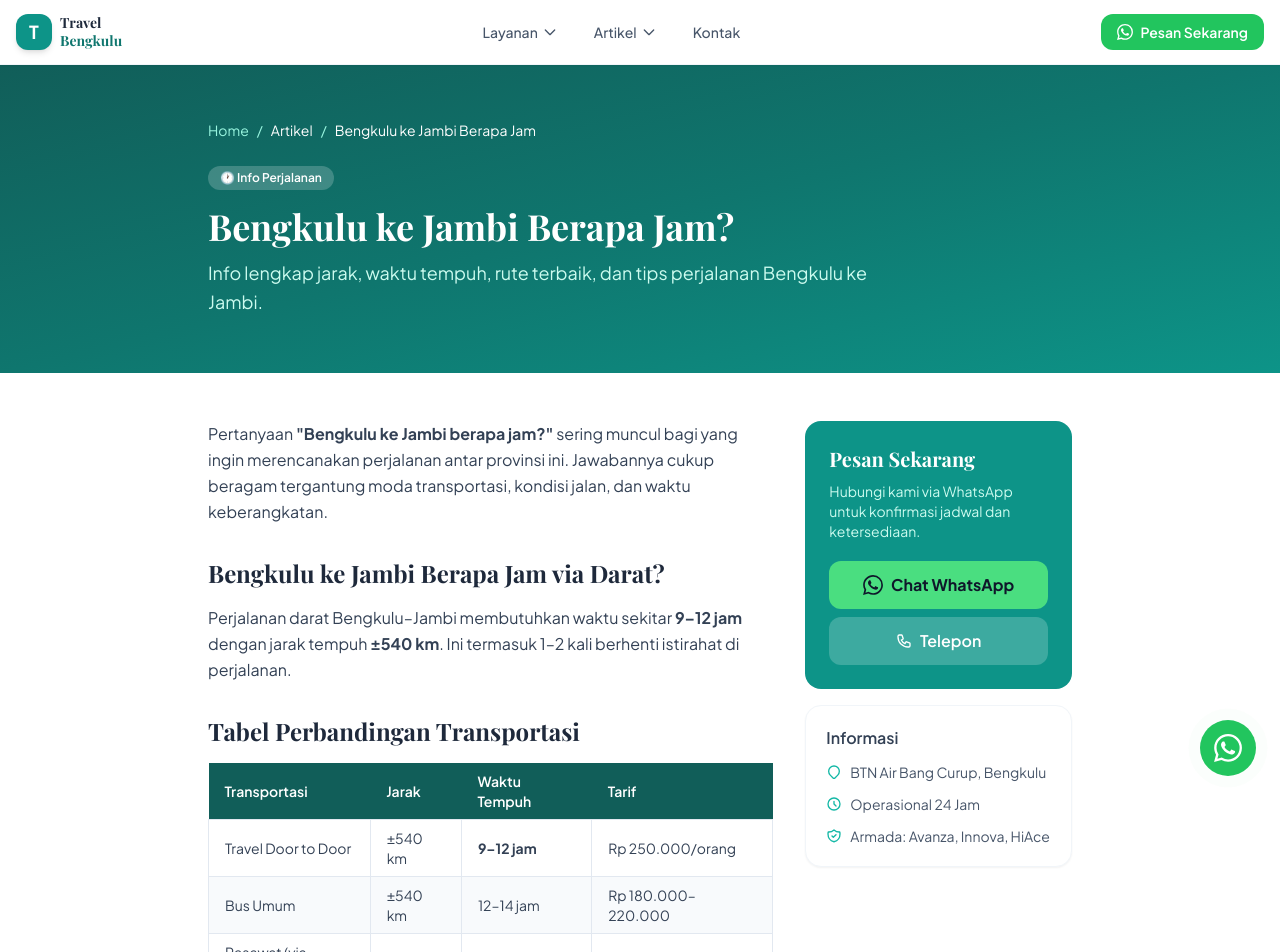
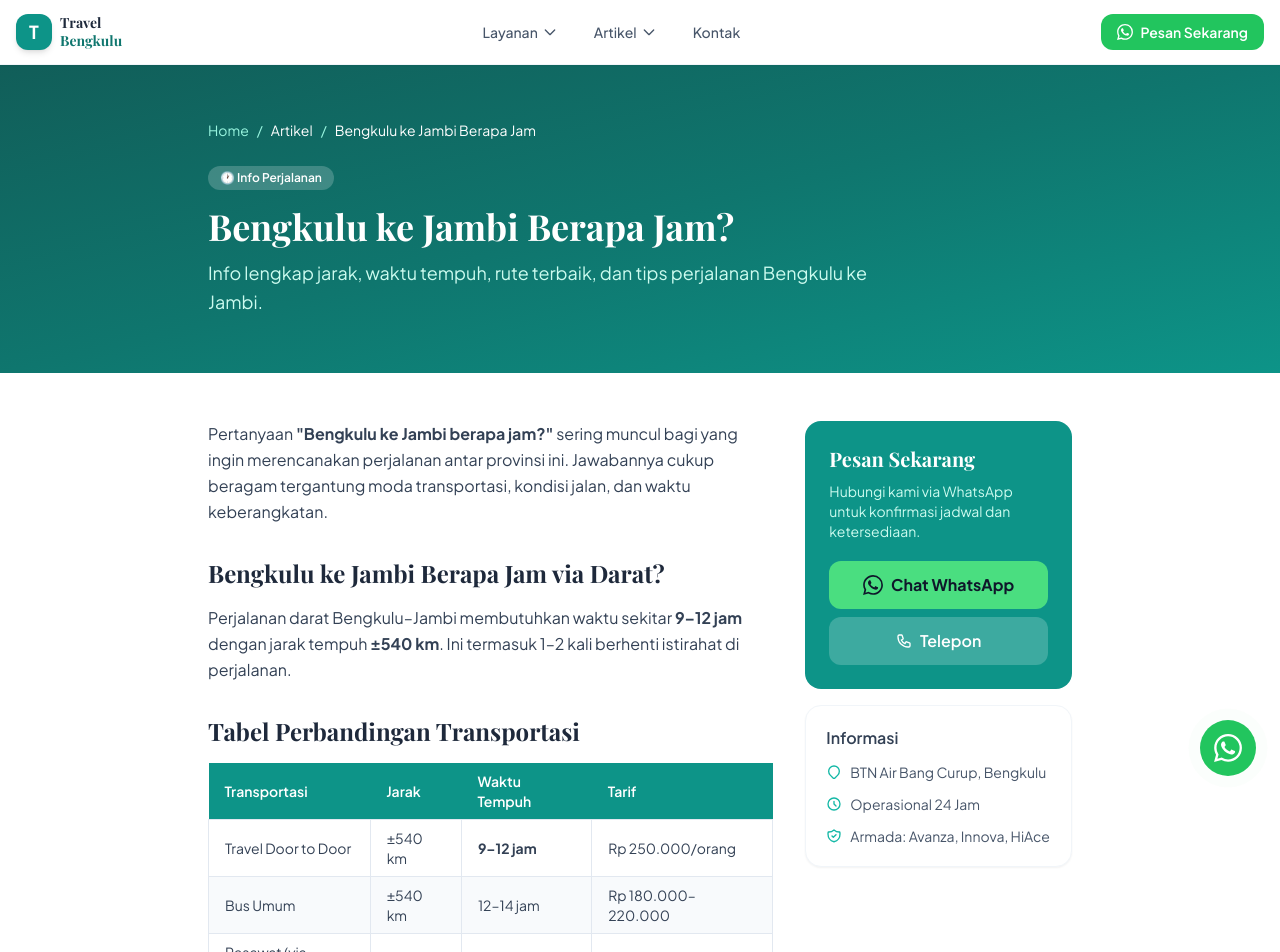
Before and after one commit to aspanrio-stack/Travel-bengkulu-V6, a Next.js app: page /bengkulu-ke-jambi-berapa-jam in a window 1280 px wide. Shown: the top 952 px of the page. Built offline with nearby package versions, Linux system fonts and the light colour scheme.

Commit message:
Add files via upload

```diff
--- a/src/app/globals.css
+++ b/src/app/globals.css
@@ -1,5 +1,3 @@
-@import url('https://fonts.googleapis.com/css2?family=Playfair+Display:wght@400;600;700;800&family=Plus+Jakarta+Sans:wght@300;400;500;600;700&display=swap');
-
 @tailwind base;
 @tailwind components;
 @tailwind utilities;
@@ -87,7 +85,7 @@ h1, h2, h3 {
   }
 
   .prose-article th {
-    @apply bg-primary-800 text-white px-4 py-2 text-left text-sm font-semibold;
+    @apply bg-primary-600 text-white px-4 py-2 text-left text-sm font-semibold;
   }
 
   .prose-article td {
```
